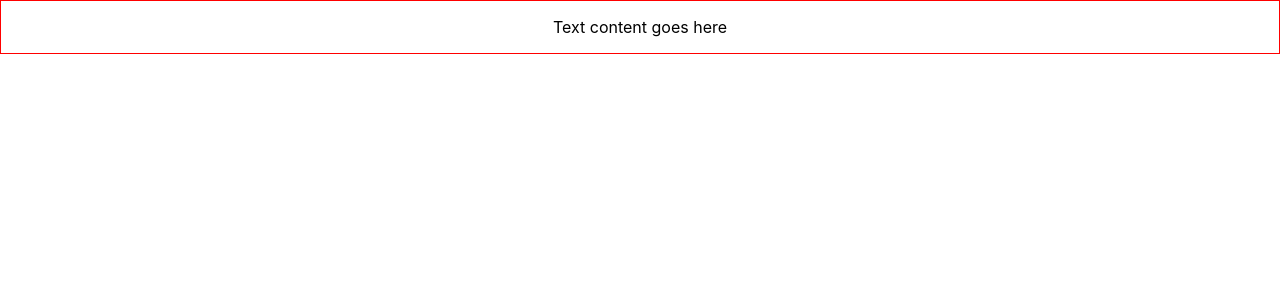
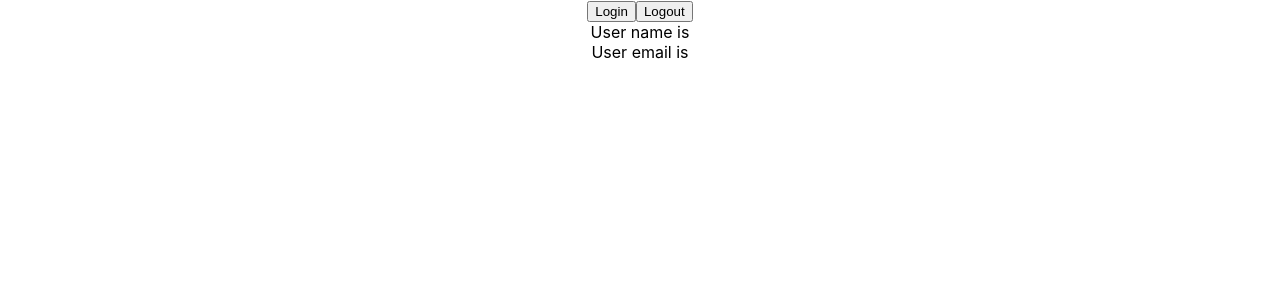
Before and after one commit to Umair513/TypeScript, a React (Create React App) app in the folder react-typescript/: page / in a window 1280 px wide. Shown: the top 300 px of the page. Built offline with nearby package versions, Linux system fonts and the light colour scheme.

Commit message:
useContext

```diff
--- a/react-typescript/src/App.tsx
+++ b/react-typescript/src/App.tsx
@@ -9,13 +9,19 @@
 import Person from './components/Person';
 import PersonList from './components/PersonList';
 import Status from './components/Status';
+import { ThemeContextProvider } from './components/context/ThemeContext';
+import Box from './components/context/Box';
+import { UserContextProvider } from './components/context/UserContext';
+import  User  from "./components/context/User"
 
 function App() {
 
 
   return (
     <div className="App">
-      <Container styles={{border:"1px solid red", padding:"1rem"}}></Container>
+      <UserContextProvider>
+        <User></User>
+     </UserContextProvider>
     </div>
   );
 }
--- /dev/null
+++ b/react-typescript/src/components/context/Box.tsx
@@ -0,0 +1,14 @@
+import React from 'react'
+import { useContext } from 'react'
+import { ThemeContext } from './ThemeContext'
+
+const Box = () => {
+    const theme = useContext(ThemeContext)
+  return (
+    <div style={{backgroundColor: theme.primary.main, color: theme.primary.text}}>
+      Theme Context
+    </div>
+  )
+}
+
+export default Box
--- /dev/null
+++ b/react-typescript/src/components/context/ThemeContext.tsx
@@ -0,0 +1,12 @@
+import { createContext } from "react";
+import { theme } from "./theme";
+
+type ThemeContextProviderProps = {
+    children: React.ReactNode
+}
+
+export const ThemeContext = createContext(theme)
+
+export const ThemeContextProvider = ({children}: ThemeContextProviderProps) => {
+    return <ThemeContext.Provider value={theme}>{ children}</ThemeContext.Provider>
+}
--- /dev/null
+++ b/react-typescript/src/components/context/User.tsx
@@ -0,0 +1,29 @@
+import React, { useContext } from "react";
+import { UserContext } from "./UserContext";
+
+const User = () => {
+  const userContext = useContext(UserContext);
+  const handleLogin = () => {
+    if (userContext) {
+      userContext.setUser({
+        name: "Umair",
+        email: "umair@gmail.com",
+      });
+    }
+  };
+    const handleLogout = () => {
+        if (userContext) {
+          userContext.setUser(null)
+      }
+  };
+  return (
+    <div>
+      <button onClick={handleLogin}>Login</button>
+      <button onClick={handleLogout}>Logout</button>
+          <div>User name is {userContext?.user?.name} </div>
+          <div>User email is {userContext?.user?.email} </div>
+    </div>
+  );
+};
+
+export default User;
--- /dev/null
+++ b/react-typescript/src/components/context/UserContext.tsx
@@ -0,0 +1,19 @@
+import {useState,createContext} from "react"
+import React from "react";
+export type AuthUser = {
+    name: string,
+    email: string
+}
+
+type UserContextType = {
+  user: AuthUser | null;
+  setUser: React.Dispatch<React.SetStateAction<AuthUser | null>>;
+};
+type UserContextProviderProps ={
+    children: React.ReactNode
+}
+export const UserContext = createContext<UserContextType | null>({} as UserContextType)
+export const UserContextProvider = ({children}: UserContextProviderProps) => {
+    const [user, setUser] = useState<AuthUser | null>(null)
+    return <UserContext.Provider value={{user, setUser}}>{ children}</UserContext.Provider>
+}
```
Also changed, not shown: react-typescript/src/components/context/theme.ts (added, +10 -0 lines), react-typescript/src/components/state/Counter.tsx (added, +45 -0 lines).
